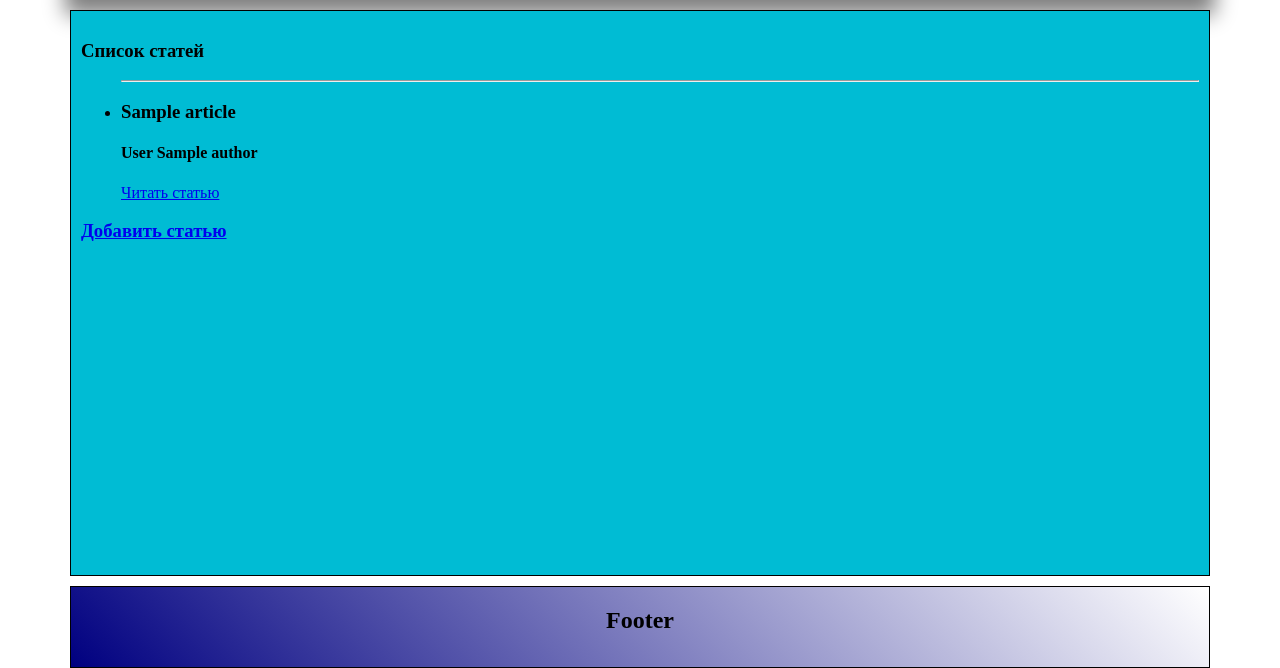
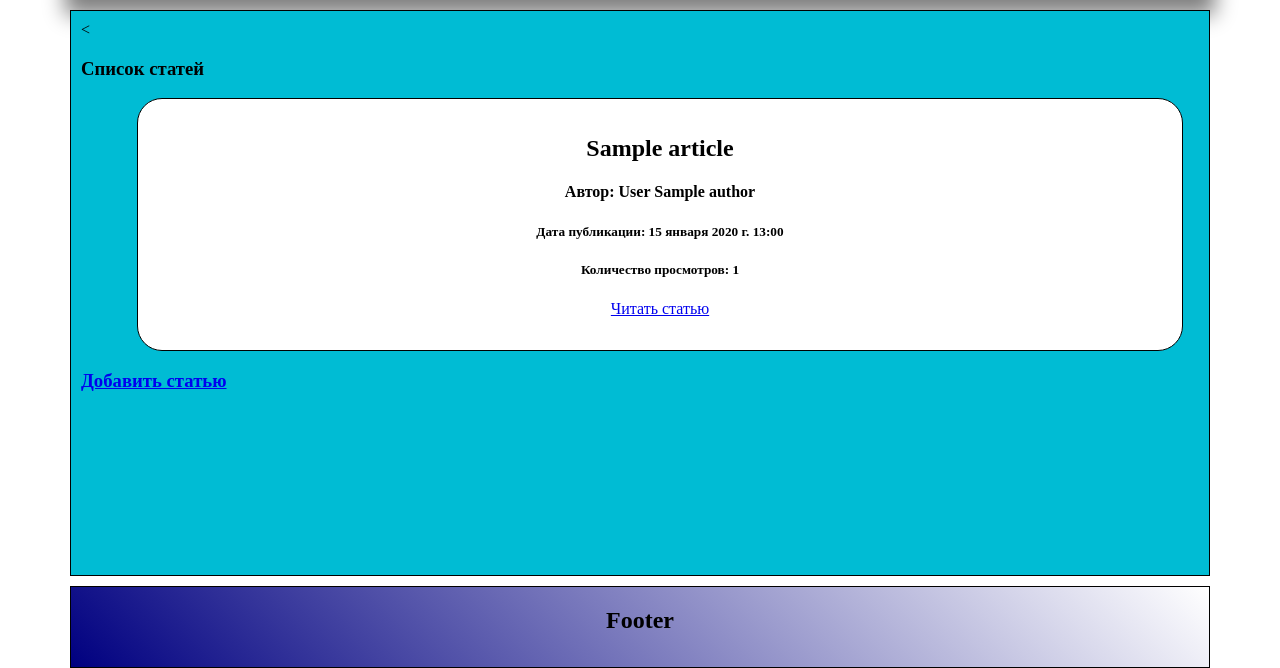
Before and after one commit to Jenny6199/personal_site_003, a Django app: page /articles/ in a window 1280 px wide. Shown: the part 132-800 px from the top of the page. Run offline with Django 4.2, Linux system fonts and the light colour scheme; tables that the repository leaves empty hold one stand-in row (values such as "Sample post"); parts of the project's set-up code (start-up, migrations or seed data) failed here and were passed over.

Commit message:
make_cards_of_articles

```diff
--- a/core/mainapp/static/mainapp/css/style.css
+++ b/core/mainapp/static/mainapp/css/style.css
@@ -68,7 +68,13 @@ a.main-menu {
 
 .simple_card {
     border: 1px solid black;
+    border-radius: 25px;
+    text-align: center;
     background-color: white;
     margin: 16px;
     padding: 16px;
 }
+
+.no_marker_menu {
+    list-style: none;
+}
--- a/core/mainapp/templates/mainapp/articles.html
+++ b/core/mainapp/templates/mainapp/articles.html
@@ -1,18 +1,21 @@
 {% extends 'mainapp/base.html' %}
 
 {% block content %}
+<
 <h3>Список статей</h3>
-<ul>
+<ul class="no_marker_menu">
     {% for el in articles %}
     <li>
-        <hr/>
-        <h3>{{ el.title }}</h3>
-        <h4>{{ el.author }}</h4>
-        <p>
-            <a href="{{ el.get_absolute_url }}">Читать статью</a>
-        </p>
+        <div class="simple_card">
+            <h2>{{ el.title }}</h2>
+            <h4>Автор: {{ el.author }}</h4>
+            <h5>Дата публикации: {{ el.updated_time }}</h5>
+            <h5>Количество просмотров: {{ el.visitors_counter }} </h5>
+            <p>
+                <a href="{{ el.get_absolute_url }}">Читать статью</a>
+            </p>
+        </div>
     </li>
-
     {% endfor %}
 </ul>
 <h3><a href="{% url 'add_article' %}">Добавить статью</a></h3>
```
